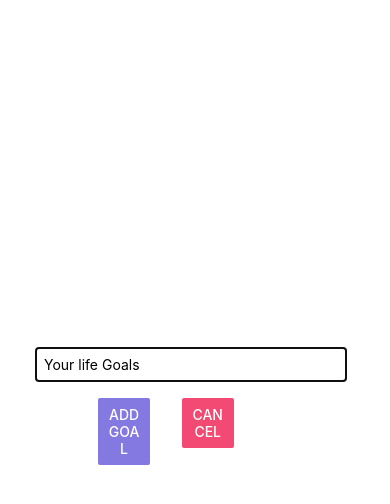
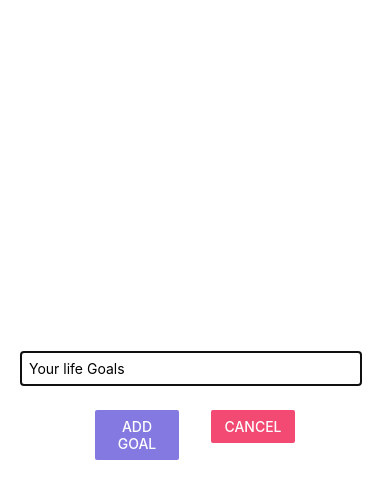
Before and after one commit to jsidd06/Goal-React-native-app, a React Native app: screen / in a window 390 px wide. Both pictures are taken after a click on the button "ADD NEW GOAL". Shown: the top 504 px of the page. Built offline with nearby package versions, Linux system fonts and the light colour scheme.

Commit message:
set open and close modal and change styles

```diff
--- a/App.js
+++ b/App.js
@@ -16,22 +16,27 @@ export default function App() {
       ...addNewData,
       { text: userText, id: Math.random().toString() },
     ]);
+    modelClose();
   };
 
   const handleDeleteClick = (id) => {
     setCurrentText((addNewData) => {
       return addNewData.filter((data) => data.id != id);
     });
+
   }
 
   const modelOpen = () => {
     setModaleIsOpen(true);
   }
+  const modelClose = () => {
+    setModaleIsOpen(false);
+  }
 
   return (
     <View style={styles.appContainer}>
       <Button title="Add new Goal" onPress={modelOpen} color="#333C83" />
-      <DataInput  showModal={modaleIsOpen} addAllGoal={handleAddClick} />
+      <DataInput  showModal={modaleIsOpen} addAllGoal={handleAddClick} onAddCancel={modelClose} />
       <View style={styles.goalContainer}>
         <FlatList
           data={currentText}
--- a/Components/DataInput.js
+++ b/Components/DataInput.js
@@ -31,7 +31,7 @@ const [userText, setUserText] = useState("");
             />
           </View>
           <View style={styles.button}>
-            <Button title="Cancel" color="#F24A72" onPress={props.closeModal} />
+            <Button title="Cancel" color="#F24A72" onPress={props.onAddCancel} />
           </View>
         </View>
       </View>
@@ -46,21 +46,23 @@ const styles = StyleSheet.create({
     justifyContent: "center",
     alignItems: "center",
     marginBottom: 24,
+    padding: 24,
     borderBottomWidth: 1,
     borderBottomColor: "#cccccc",
   },
   textInputStyle: {
     borderWidth: 1,
     borderColor: "#cccccc",
+    width: "100%",
     padding: 8,
-    width: "80%",
     marginRight: 8,
   },
   buttonContainer: {
     flexDirection: "row",
+    marginTop: 8,
   },
   button: {
-    width: "30%",
+    width: 100,
     marginHorizontal: 8,
     padding: 8,
     marginTop: 8,
--- a/Components/DataItem.js
+++ b/Components/DataItem.js
@@ -18,11 +18,12 @@ export default DataItem;
 
 const styles = StyleSheet.create({
   goalStyleText: {
-    backgroundColor: "#333C83",
+    backgroundColor: "#22577E",
     borderRadius: 10,
     marginBottom: 8,
+    marginTop: 8,
   },
-  pressedData :{
+  pressedData: {
     opacity: 0.5,
   },
   goalDataText: {
```
